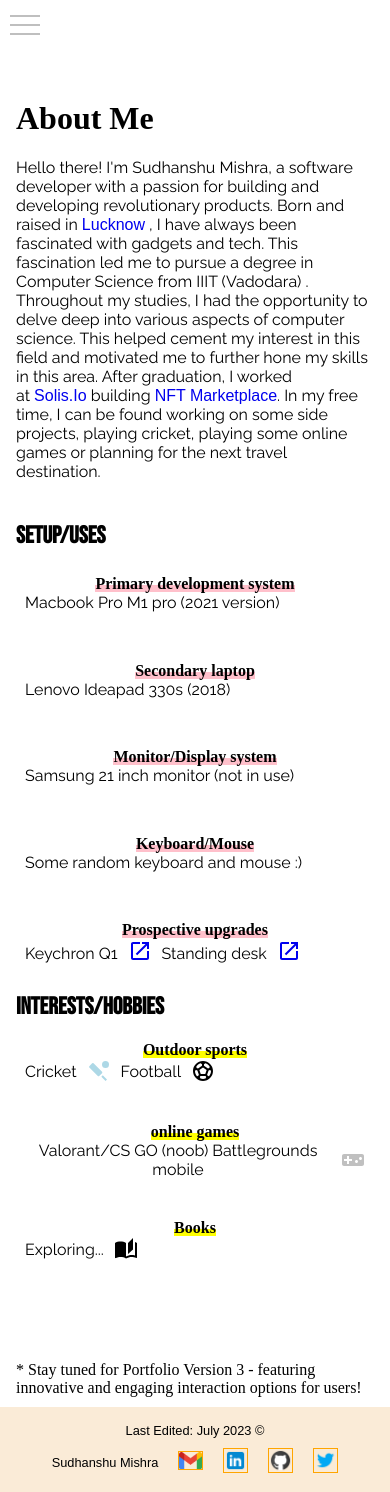
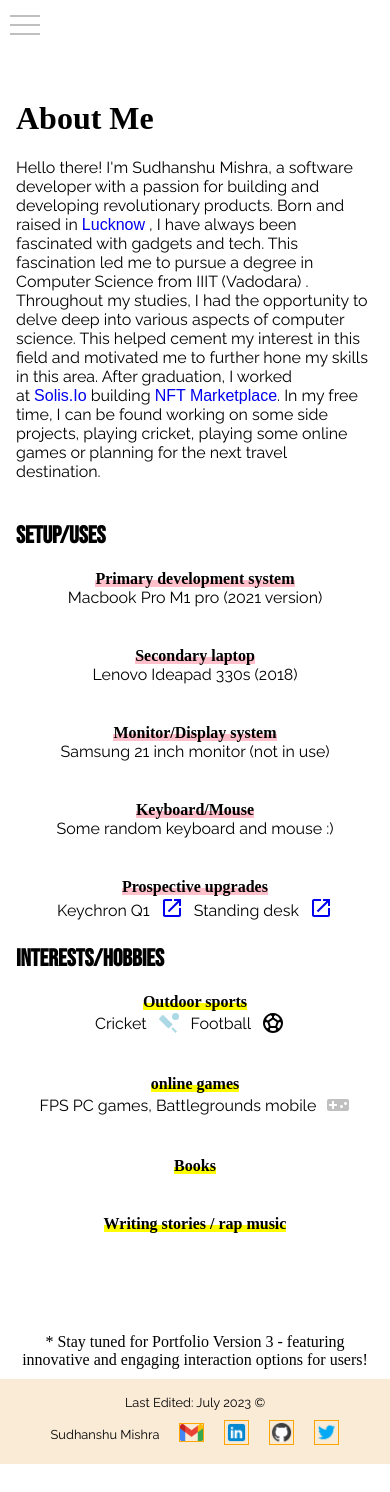
Before and after one commit to sudhanshumishra-js/portfolio, a React app: page /about in a window 390 px wide. After the commit the page ends 1464 px from the top, so only its background shows below. Built offline with nearby package versions, Linux system fonts and the light colour scheme; a web font is replaced by a local one.

Commit message:
fixed css

```diff
--- a/src/components/Footer.tsx
+++ b/src/components/Footer.tsx
@@ -10,10 +10,12 @@ const Footer: React.FC = () => {
   return (
     <footer>
       <div>
-        <span>Last Edited: July 2023 &copy;</span>
+        <span style={{ fontFamily: "Raleway" }}>
+          Last Edited: July 2023 &copy;
+        </span>
       </div>
       <div style={{ display: "flex", alignItems: "center", gap: "20px" }}>
-        <span>Sudhanshu Mishra</span>
+        <span style={{ fontFamily: "Raleway" }}>Sudhanshu Mishra</span>
         <a href="mailto:smishra007123@gmail.com">
           <img src={gmailIcon} className="social-icon" />
         </a>
@@ -24,7 +26,11 @@ const Footer: React.FC = () => {
         >
           <img src={linkedInIcon} className="social-icon" />
         </a>
-        <a href="https://github.com/donOO7" target="_blank" rel="noreferrer">
+        <a
+          href="https://github.com/sudhanshumishra-js"
+          target="_blank"
+          rel="noreferrer"
+        >
           <img src={githubIcon} className="social-icon" />
         </a>
         <a
--- a/src/pages/About/About.styles.js
+++ b/src/pages/About/About.styles.js
@@ -23,10 +23,9 @@ export const useStyles = makeStyles({
     productRowDiv:{
         display:'grid',
         maxWidth:'100vw',
-        gridTemplateColumns:'30% 50%',
+        gridTemplateColumns:'30% 70%',
         '@media(max-width:786px)':{
             margin:'auto',
-            width:'95%',
         },
         '@media(max-width:500px)':{
             gridTemplateColumns: 'repeat(auto-fill, minmax(200px, 1fr))',
@@ -42,7 +41,8 @@ export const useStyles = makeStyles({
         fontFamily:'Raleway',
         display:'flex',
         alignItems:'center',
-        gap:'10px'
+        gap:'10px',
+
     },
     interestsDivContainer:{
         display:'flex'
@@ -53,7 +53,6 @@ export const useStyles = makeStyles({
         gridTemplateColumns:'30% 50%',
         '@media(max-width:786px)':{
             margin:'auto',
-            width:'95%',
         },
         '@media(max-width:500px)':{
             gridTemplateColumns: 'repeat(auto-fill, minmax(200px, 1fr))',
@@ -68,7 +67,12 @@ export const useStyles = makeStyles({
     noteDiv:{
         marginTop:'100px',
         marginBottom:'10px',
-        fontFamily:'Rem'
+        fontFamily:'Rem',
+        '@media(max-width:786px)':{
+        textAlign:'center',
+        width:'100%'
+        },
+
     }
 
 })
--- a/src/pages/About/About.tsx
+++ b/src/pages/About/About.tsx
@@ -3,7 +3,7 @@ import { useStyles } from "./About.styles";
 import OpenInNewIcon from "@mui/icons-material/OpenInNew";
 import SportsCricketIcon from "@mui/icons-material/SportsCricket";
 import VideogameAssetIcon from "@mui/icons-material/VideogameAsset";
-import AutoStoriesIcon from "@mui/icons-material/AutoStories";
+// import AutoStoriesIcon from "@mui/icons-material/AutoStories";
 import SportsSoccerIcon from "@mui/icons-material/SportsSoccer";
 import Tooltip, { TooltipProps } from "@mui/material/Tooltip";
 import styled from "@emotion/styled";
@@ -143,7 +143,7 @@ const About: React.FC = () => {
               <span className={classes.hobbyRowKeySpan}>online games</span>
             </div>
             <span className={classes.productRowValueSpan}>
-              Valorant/CS GO (noob) Battlegrounds mobile{" "}
+              FPS PC games, Battlegrounds mobile{" "}
               <StyledTooltip
                 placement="top"
                 title={"Some fav games: GTA series, NFS series, PUBG mobile"}
@@ -158,8 +158,8 @@ const About: React.FC = () => {
             <div>
               <span className={classes.hobbyRowKeySpan}>Books</span>
             </div>
-            <span className={classes.productRowValueSpan}>
-              Exploring...
+            {/* <span className={classes.productRowValueSpan}>
+              Exploring
               <StyledTooltip
                 placement="top"
                 title={
@@ -167,8 +167,15 @@ const About: React.FC = () => {
                 }
               >
                 <AutoStoriesIcon sx={{ color: "black", cursor: "pointer" }} />
-              </StyledTooltip>{" "}
-            </span>
+              </StyledTooltip>
+            </span> */}
+          </div>
+          <div className={classes.hobbyRowDiv}>
+            <div>
+              <span className={classes.hobbyRowKeySpan}>
+                Writing stories / rap music
+              </span>
+            </div>
           </div>
         </div>
         <div className={classes.noteDiv}>
--- a/src/pages/Contact/Contact.styles.js
+++ b/src/pages/Contact/Contact.styles.js
@@ -7,7 +7,7 @@ export const useStyles = makeStyles({
         marginTop:'20px'
     },
     btnContacts:{
-        minWidth:'120px',
+        minWidth:'150px',
         maxWidth:'200px',
         padding:'8px 20px',
         borderRadius:'5px',
--- a/src/pages/Home/Home.styles.js
+++ b/src/pages/Home/Home.styles.js
@@ -101,7 +101,7 @@ export const useStyles = makeStyles({
 
         },
         '@media(max-width:786px)':{
-            fontSize:'2.5rem',
+            fontSize:'2rem',
             lineHeight:'100%'
         },
     },
--- a/src/pages/Home/Project.tsx
+++ b/src/pages/Home/Project.tsx
@@ -47,7 +47,7 @@ const Project = () => {
         </h1>
 
         <div className="center" style={{ marginBottom: "20px" }}>
-          <GitHubCalendar username="donoo7" colorScheme="light" />
+          <GitHubCalendar username="sudhanshumishra-js" colorScheme="light" />
         </div>
 
         <h2 className="subheading" style={{ marginTop: "40px" }}>
@@ -165,13 +165,13 @@ const Project = () => {
           className="btn-primary"
           onClick={() =>
             window.open(
-              "https://github.com/donOO7?tab=repositories",
+              "https://github.com/sudhanshumishra-js?tab=repositories",
               "_blank",
               "nooperner,noreferrer"
             )
           }
         >
-          View of Github
+          View on Github
         </button>
       </div>
     </>
```
